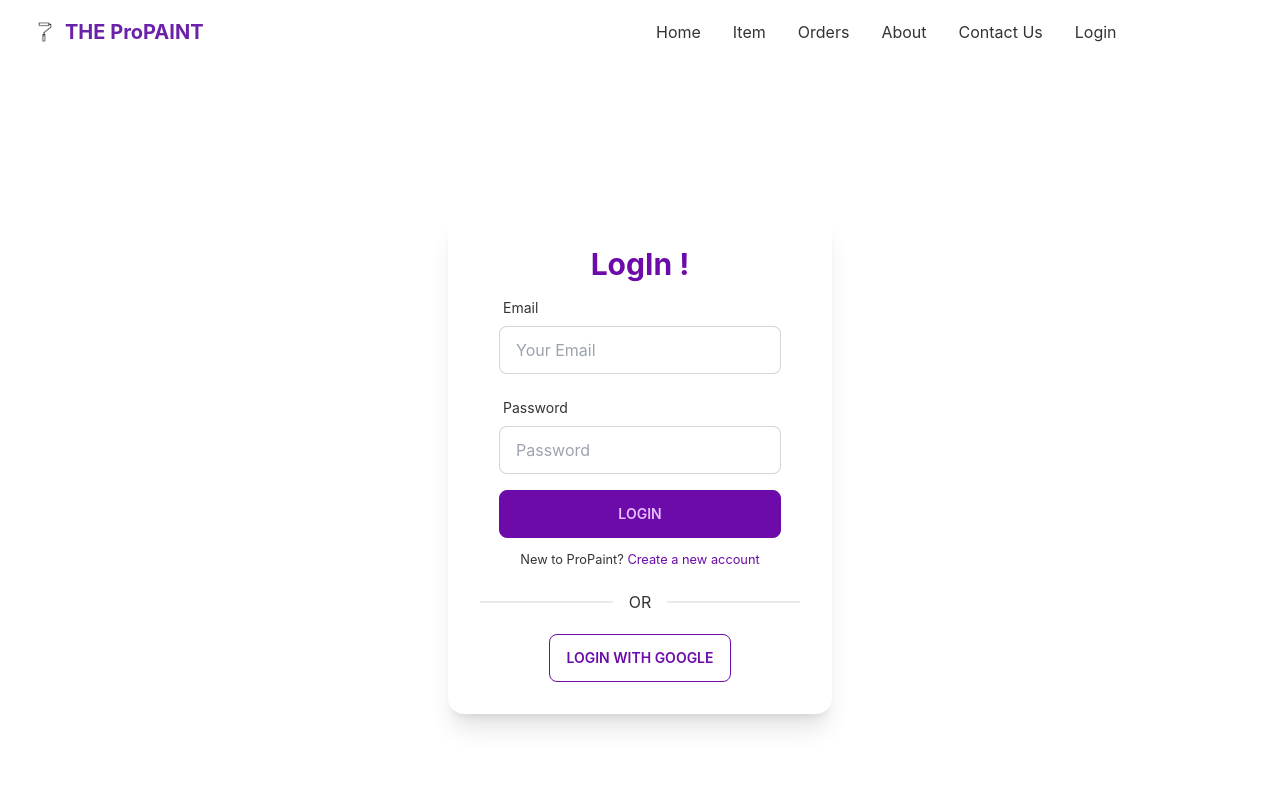
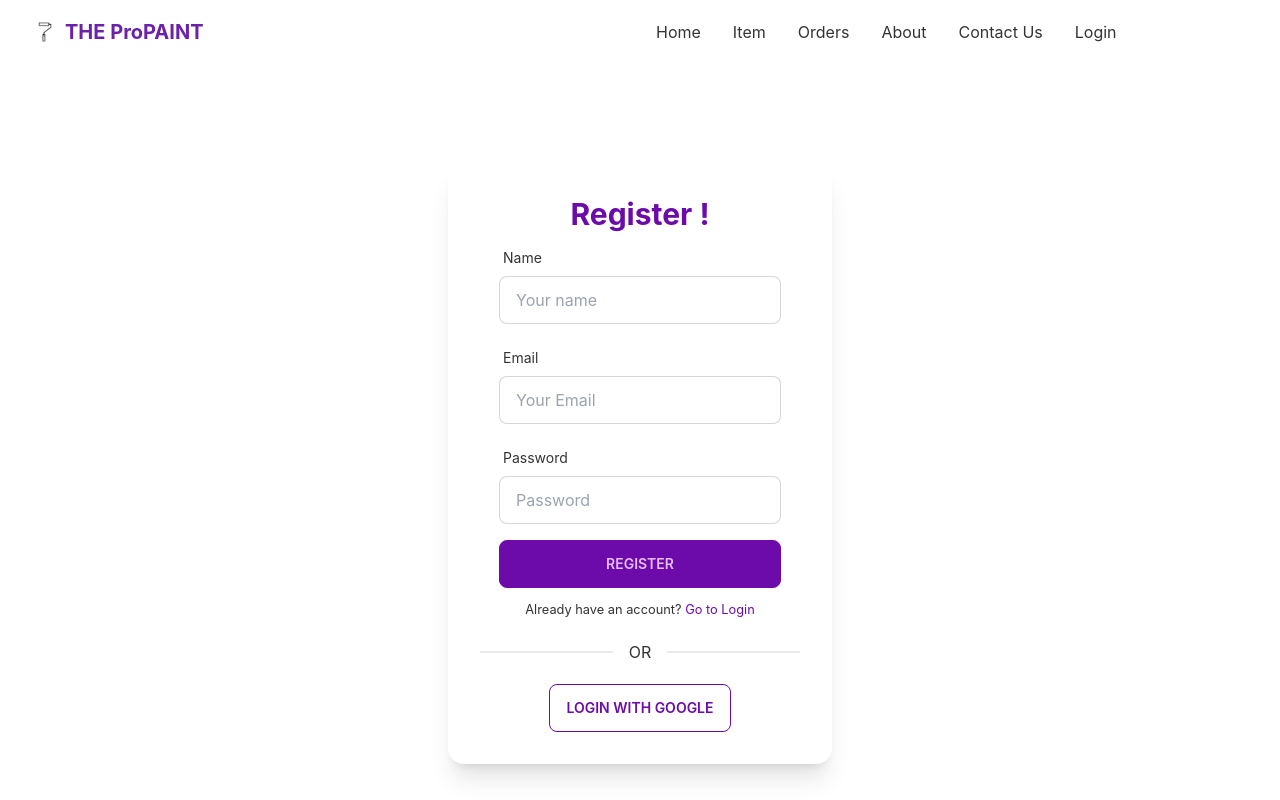
Before and after one commit to KMNayem/manufacturer-sebsite, a React (Create React App) app: page /register in a window 1280 px wide. Shown: the top 800 px of the page. Built offline with nearby package versions, Linux system fonts and the light colour scheme.

Commit message:
all working

```diff
--- a/src/Pages/Register/Register.js
+++ b/src/Pages/Register/Register.js
@@ -1,6 +1,6 @@
 import React from 'react';
 import auth from '../../firebase.init';
-import { useSignInWithEmailAndPassword, useSignInWithGoogle } from 'react-firebase-hooks/auth';
+import { useCreateUserWithEmailAndPassword, useSignInWithGoogle } from 'react-firebase-hooks/auth';
 import { useForm } from "react-hook-form";
 import Loading from '../Shared/Loading/Loading';
 import { Link } from 'react-router-dom';
@@ -11,11 +11,11 @@ const Register = () => {
     const { register, formState: { errors }, handleSubmit } = useForm();
 
     const [
-        signInWithEmailAndPassword,
+        createUserWithEmailAndPassword,
         user,
         loading,
         error,
-      ] = useSignInWithEmailAndPassword(auth);
+      ] = useCreateUserWithEmailAndPassword(auth);
 
 
       let signInError;
@@ -37,15 +37,39 @@ const Register = () => {
 
     const onSubmit = data => {
         console.log(data)
-        signInWithEmailAndPassword(data.email, data.password);
+        createUserWithEmailAndPassword(data.email, data.password);
     };
 
     return (
         <div className='flex h-screen justify-center items-center'>
         <div className="card w-96 bg-base-100 shadow-xl">
             <div className="card-body justify-center items-center">
-             <h2 className="font-bold text-center text-3xl text-primary">LogIn !</h2>
+             <h2 className="font-bold text-center text-3xl text-primary">Register !</h2>
              <form onSubmit={handleSubmit(onSubmit)}>
+
+            <div class="form-control w-full max-w-xs">
+                <label class="label">
+                    <span class="label-text">Name</span>
+                </label>
+                <input
+                type="text"
+                placeholder="Your name"
+                class="input input-bordered w-full max-w-xs"
+                {...register("name", {
+                    required: {
+                        value: true,
+                        message: 'Name is required'
+                    },
+
+                  })}
+                />
+                <label class="label">
+                {errors.name?.type === 'required' && <span class="label-text-alt text-red-500">
+                    {errors.email.message}</span>}
+
+
+                </label>
+            </div>
 
             <div class="form-control w-full max-w-xs">
                 <label class="label">
@@ -102,9 +126,9 @@ const Register = () => {
                 </label>
             </div>
             {signInError}
-                 <input className='btn btn-primary w-full max-w-xs' type="submit" value='Login' />
+                 <input className='btn btn-primary w-full max-w-xs' type="submit" value='Register' />
             </form>
-                  <p><small>New to ProPaint? <Link className='text-primary' to='/register'>Create a new account</Link></small></p>
+                  <p><small>Already have an account? <Link className='text-primary' to='/login'>Go to Login</Link></small></p>
              <div className="divider">OR</div>
              <button
                 onClick={() => signInWithGoogle()}
```
